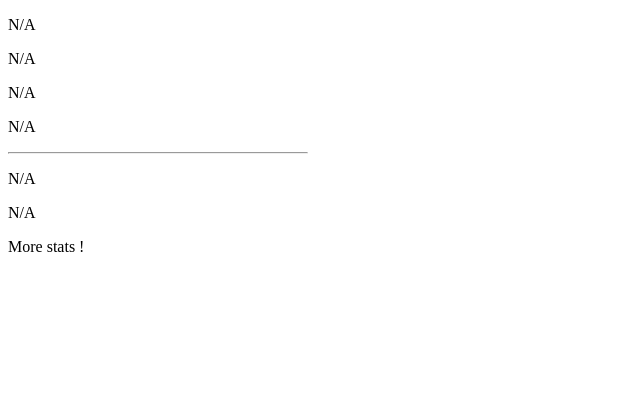
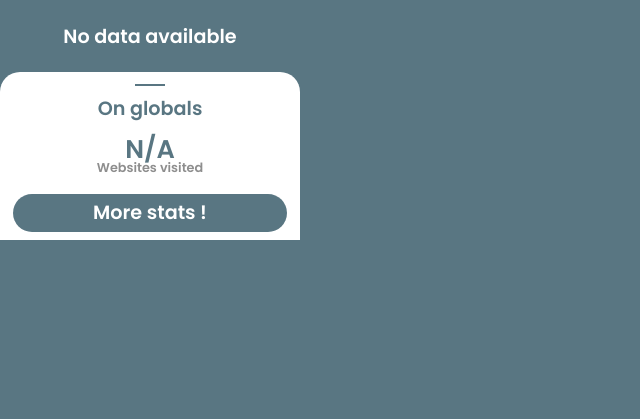
Before and after one commit to loicqql/HowMuchTime, a browser extension: page index.html in a window 1280 px wide. Shown: the whole page, without its empty margins (0-640 px from the left). Drawn offline with Linux system fonts and the light colour scheme.

Commit message:
style frint

```diff
--- a/index.html
+++ b/index.html
@@ -5,26 +5,48 @@
     <meta charset="UTF-8">
     <meta name="viewport" content="width=device-width, initial-scale=1.0">
     <title>HowMuchTime</title>
-    <link rel="stylesheet" href="./src/css/style.css">
+    <link rel="stylesheet" href="./src/css/reset.css">
+    <link rel="stylesheet" href="./src/css/styleFront.css">
+    <link href="https://fonts.googleapis.com/css2?family=Poppins:wght@300;400;600&display=swap" rel="stylesheet">
 </head>
 
-<body>
+<body class="noData">
 
-    <!-- img de l'icone du site -->
-    <p id="currentDomain">N/A</p>
+    <main>
+        <section class="website">
+            <h2>No data available</h2>
+            <h1 id="currentDomain">N/A</h1>
+            <div>
+                <span id="sessionTime">N/A</span>
+                <p>Session time</p>
+            </div>
+            <div class="row">
+                <div>
+                    <span id="averageTimeSession">N/A</span>
+                    <p>Average time</p>
+                </div>
+                <div>
+                    <span id="visits">N/A</span>
+                    <p>Number of visits</p>
+                </div>
+            </div>
+        </section>
+        <section class="globals">
+            <h2>On globals</h2>
+            <div class="row">
+                <div>
+                    <span id="total">N/A</span>
+                    <p>Total time</p>
+                </div>
+                <div>
+                    <span id="websites">N/A</span>
+                    <p>Websites visited</p>
+                </div>
+            </div>
 
-    <p id="visits">N/A</p>
-
-    <div class="session">
-        <p id="sessionTime">N/A</p>
-        <p id="averageTimeSession">N/A</p>
-    </div>
-
-    <hr>
-    <p id="total">N/A</p>
-    <p id="websites">N/A</p>
-
-    <a id="stats" target="_blank">More stats !</a>
+            <a id="stats" target="_blank">More stats !</a>
+        </section>
+    </main>
 
     <script src="./src/js/const.js"></script>
     <script src="./src/js/functions.js"></script>
--- /dev/null
+++ b/src/css/reset.css
@@ -0,0 +1 @@
+/* http://meyerweb.com/eric/tools/css/reset/    v2.0 | 20110126    License: none (public domain) */ html, body, div, span, applet, object, iframe, h1, h2, h3, h4, h5, h6, p, blockquote, pre, a, abbr, acronym, address, big, cite, code, del, dfn, em, img, ins, kbd, q, s, samp, small, strike, strong, sub, sup, tt, var, b, u, i, center, dl, dt, dd, ol, ul, li, fieldset, form, label, legend, table, caption, tbody, tfoot, thead, tr, th, td, article, aside, canvas, details, embed, figure, figcaption, footer, header, hgroup, menu, nav, output, ruby, section, summary, time, mark, audio, video { 	margin: 0; 	padding: 0; 	border: 0; 	font-size: 100%; 	font: inherit; 	vertical-align: baseline; } /* HTML5 display-role reset for older browsers */ article, aside, details, figcaption, figure, footer, header, hgroup, menu, nav, section { 	display: block; } body { 	line-height: 1; } ol, ul { 	list-style: none; } blockquote, q { 	quotes: none; } blockquote:before, blockquote:after, q:before, q:after { 	content: ''; 	content: none; } table { 	border-collapse: collapse; 	border-spacing: 0; }
--- a/src/css/style.css
+++ /dev/null
@@ -1,4 +0,0 @@
-body {
-    height: 400px;
-    width: 300px;
-}
--- /dev/null
+++ b/src/css/styleFront.css
@@ -0,0 +1,164 @@
+/* font-family: 'Poppins', sans-serif; */
+
+:root {
+    --blanc : #fff;
+    --main : #597682;
+    --text1 : #DEDEDE;
+    --text2 : #8E8E8E;
+}
+
+* {
+    box-sizing: border-box;
+}
+
+body {
+    height: 400px;
+    width: 300px;
+    background-color: var(--main);
+    color: var(--blanc);
+    text-align: center;
+    font-family: 'Poppins', sans-serif;
+    font-weight: 600;
+}
+
+main {
+    height: 100%;
+    width: 100%;
+}
+
+/* sections */
+
+.website {
+    width: 100%;
+    height: 55%;
+    display: flex;
+    flex-flow: column nowrap;
+    justify-content: space-between;
+    align-items: center;
+    padding-bottom: 2rem;
+}
+
+.globals {
+    width: 100%;
+    height: 45%;
+    background-color: var(--blanc);
+    color: var(--main);
+    display: flex;
+    flex-flow: column nowrap;
+    justify-content: space-between;
+    align-items: center;
+    padding-bottom: 0.5rem;
+    border-radius: 20px 20px 0 0;
+    position: relative;
+}
+
+.globals::after {
+    content: '';
+    height: 2px;
+    width: 30px;
+    background-color: var(--main);
+
+    position: absolute;
+    top: 0.75em;
+    left: 50%;
+    transform: translate(-50%);
+}
+
+/* texts */
+
+.website p {
+    color: var(--text1);
+}
+
+.globals p {
+    color: var(--text2);
+}
+
+span {
+    font-size: 1.6rem;
+}
+
+p {
+    font-size: 0.8rem;
+}
+
+/* style */
+
+.row {
+    display: flex;
+    justify-content: space-between;
+    align-items: center;
+    padding: 0 2rem;
+    width: 100%;
+}
+
+#currentDomain {
+    font-size: 1.4rem;
+    width: 100%;
+    padding: 1.2rem;
+    background-color: rgba(0, 0, 0, 0.2);
+}
+
+#sessionTime {
+    font-size: 2rem;
+}
+
+h2 {
+    font-size: 1.2rem;
+    padding-top: 1.7rem;
+}
+
+#total {
+    font-size: 1.4rem;
+    line-height: 1.6rem;
+}
+
+a {
+    text-decoration: none;
+    background-color: var(--main);
+    color: var(--blanc);
+    font-family: 'Poppins', sans-serif;
+    border-radius: 100px;
+    width: calc(100% - 1.6rem);
+    font-size: 1.2rem;
+    padding: 0.6rem;
+    margin: 0 0rem;
+}
+
+/* No data */
+
+.website h2 {
+    display: none;
+}
+
+.noData {
+    height: 240px;
+}
+
+.noData .website {
+    height: 30%;
+}
+
+.noData .globals {
+    height: 70%;
+}
+
+.noData .website h1 {
+    display : none;
+}
+
+.noData .website h2 {
+    display: block;
+}
+
+.noData .website div {
+    display : none;
+}
+
+.noData .globals>div>div:first-of-type {
+    display: none;
+}
+
+.noData .row {
+    justify-content: center;
+}
--- a/src/js/front.js
+++ b/src/js/front.js
@@ -1,6 +1,12 @@
 let data;
 
+document.getElementById("stats").setAttribute('href', browser.runtime.getURL("./stats.html"));
+
 let currentDomain = null;
+
+getWebsites((result) => {
+    document.getElementById("websites").textContent = result;
+});
 
 getActiveTab();
 
@@ -34,9 +40,9 @@ function front() {
 
 function showStatsWebsite() {
 
-    document.getElementById("stats").setAttribute('href', browser.runtime.getURL("./stats.html"));
+    document.querySelector('body').classList.remove('noData');
 
-    document.getElementById("currentDomain").textContent = "On " + currentDomain;
+    document.getElementById("currentDomain").textContent = currentDomain;
     document.getElementById("visits").textContent = data.length;
 
     document.getElementById("sessionTime").textContent = getSessionTime(data[data.length-1]);
@@ -46,10 +52,6 @@ function showStatsWebsite() {
 
     getTotalTime((result) => {
         document.getElementById("total").textContent = result;
-    });
-
-    getWebsites((result) => {
-        document.getElementById("websites").textContent = result;
     });
 
     setInterval(() => {
@@ -122,3 +124,7 @@ function getTotalTime(callback) {
         callback(formatTime(times + sessionTime));
     })
 }
+
+function hideStatsWebsite() {
+    document.querySelector('body').classList.add('noData');
+}
```
Also changed, not shown: src/js/stats.js (+28 -2 lines), stats.html (+2 -4 lines).
